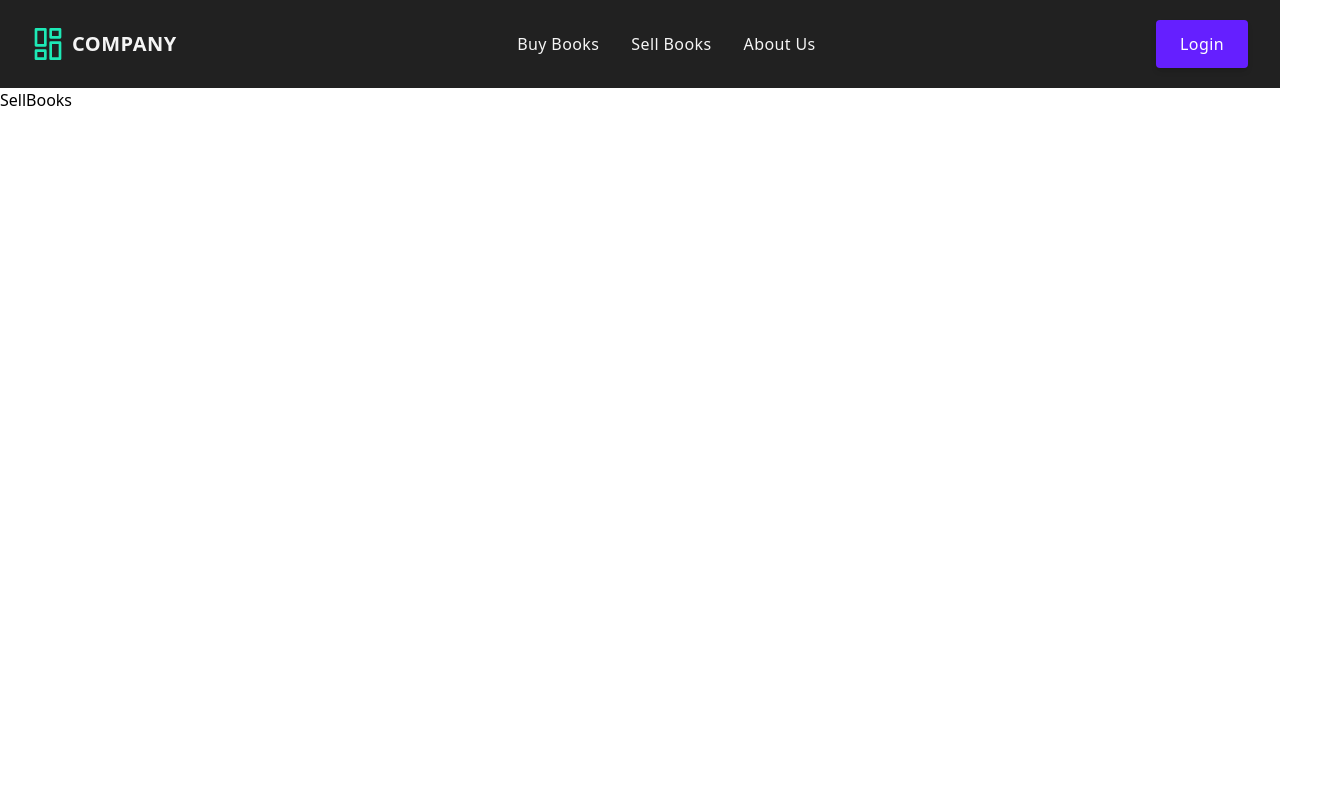
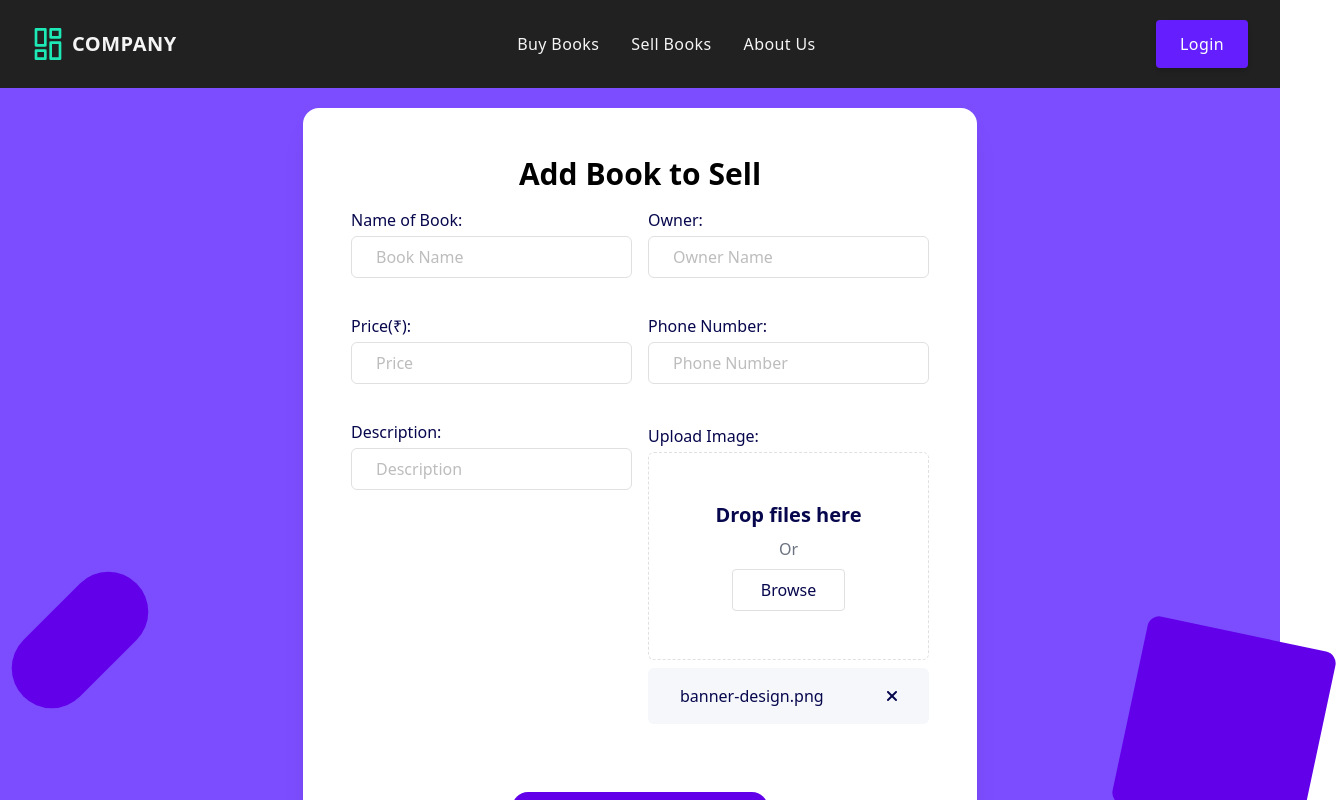
Before and after one commit to omtandel2307/ReSelliT, a React (Create React App) app: page /sellbooks in a window 1280 px wide. Shown: the top 800 px of the page, 1338 px wide, since content can reach past the window. Built offline with nearby package versions, Linux system fonts and the light colour scheme.

Commit message:
Add Books Component Design✅

```diff
--- a/src/pages/SellBooks.jsx
+++ b/src/pages/SellBooks.jsx
@@ -1,7 +1,161 @@
 import React from "react";
 
 const SellBooks = () => {
-  return <div className="min-h-[90vh]">SellBooks</div>;
+  return (
+    <div className="min-h-screen bg-deep-purple-accent-200 flex justify-center items-center">
+      <div className="absolute w-48 h-48 rounded-xl bg-deep-purple-accent-700 -bottom-6 -right-10 transform rotate-12 hidden md:block"></div>
+      <div className="py-12 px-12 bg-white rounded-2xl shadow-xl z-20 m-5">
+        <div>
+          <h1 className="text-3xl font-bold text-center mb-4 cursor-pointer">
+            Add Book to Sell
+          </h1>
+        </div>
+        <div className="space-y-4">
+          <div className="grid grid-cols-2 gap-4">
+            <div className="mb-5">
+              <label
+                for="name"
+                className="mb-1 block text-base font-medium text-[#07074D]"
+              >
+                Name of Book:
+              </label>
+              <input
+                type="text"
+                name="name"
+                id="name"
+                placeholder="Book Name"
+                className="w-full rounded-md border border-[#e0e0e0] bg-white py-2 px-6 text-base font-medium text-[#6B7280] outline-none focus:border-[#6A64F1] focus:shadow-md"
+              />
+            </div>
+            <div className="mb-5">
+              <label
+                for="owner"
+                className="mb-1 block text-base font-medium text-[#07074D]"
+              >
+                Owner:
+              </label>
+              <input
+                type="owner"
+                name="owner"
+                id="owner"
+                placeholder="Owner Name"
+                className="w-full rounded-md border border-[#e0e0e0] bg-white py-2 px-6 text-base font-medium text-[#6B7280] outline-none focus:border-[#6A64F1] focus:shadow-md"
+              />
+            </div>
+            <div className="mb-5">
+              <label
+                for="price"
+                className="mb-1 block text-base font-medium text-[#07074D]"
+              >
+                Price(₹):
+              </label>
+              <input
+                type="number"
+                name="price"
+                id="price"
+                placeholder="Price"
+                className="w-full rounded-md border border-[#e0e0e0] bg-white py-2 px-6 text-base font-medium text-[#6B7280] outline-none focus:border-[#6A64F1] focus:shadow-md"
+              />
+            </div>
+            <div className="mb-5">
+              <label
+                for="number"
+                className="mb-1 block text-base font-medium text-[#07074D]"
+              >
+                Phone Number:
+              </label>
+              <input
+                type="text"
+                name="number"
+                id="number"
+                placeholder="Phone Number"
+                className="w-full rounded-md border border-[#e0e0e0] bg-white py-2 px-6 text-base font-medium text-[#6B7280] outline-none focus:border-[#6A64F1] focus:shadow-md"
+              />
+            </div>
+            <div className="mb-5">
+              <label
+                for="description"
+                className="mb-1 block text-base font-medium text-[#07074D]"
+              >
+                Description:
+              </label>
+              <input
+                type="text"
+                name="description"
+                id="description"
+                placeholder="Description"
+                className="w-full rounded-md border border-[#e0e0e0] bg-white py-2 px-6 text-base font-medium text-[#6B7280] outline-none focus:border-[#6A64F1] focus:shadow-md"
+              />
+            </div>
+            <div className="mb-6 pt-1">
+              <label
+                for="name"
+                className="mb-1 block text-base font-medium text-[#07074D]"
+              >
+                Upload Image:
+              </label>
+
+              <div className="mb-2">
+                <input type="file" name="file" id="file" className="sr-only" />
+                <label
+                  for="file"
+                  className="relative flex min-h-[100px] items-center justify-center rounded-md border border-dashed border-[#e0e0e0] p-12 text-center"
+                >
+                  <div>
+                    <span className="mb-2 block text-xl font-semibold text-[#07074D]">
+                      Drop files here
+                    </span>
+                    <span className="mb-2 block text-base font-medium text-[#6B7280]">
+                      Or
+                    </span>
+                    <span className="inline-flex rounded border border-[#e0e0e0] py-2 px-7 text-base font-medium text-[#07074D]">
+                      Browse
+                    </span>
+                  </div>
+                </label>
+              </div>
+
+              <div className="mb-5 rounded-md bg-[#F5F7FB] py-4 px-8">
+                <div className="flex items-center justify-between">
+                  <span className="truncate pr-3 text-base font-medium text-[#07074D]">
+                    banner-design.png
+                  </span>
+                  <button className="text-[#07074D]">
+                    <svg
+                      width="10"
+                      height="10"
+                      viewBox="0 0 10 10"
+                      fill="none"
+                      xmlns="http://www.w3.org/2000/svg"
+                    >
+                      <path
+                        fill-rule="evenodd"
+                        clip-rule="evenodd"
+                        d="M0.279337 0.279338C0.651787 -0.0931121 1.25565 -0.0931121 1.6281 0.279338L9.72066 8.3719C10.0931 8.74435 10.0931 9.34821 9.72066 9.72066C9.34821 10.0931 8.74435 10.0931 8.3719 9.72066L0.279337 1.6281C-0.0931125 1.25565 -0.0931125 0.651788 0.279337 0.279338Z"
+                        fill="currentColor"
+                      />
+                      <path
+                        fill-rule="evenodd"
+                        clip-rule="evenodd"
+                        d="M0.279337 9.72066C-0.0931125 9.34821 -0.0931125 8.74435 0.279337 8.3719L8.3719 0.279338C8.74435 -0.0931127 9.34821 -0.0931123 9.72066 0.279338C10.0931 0.651787 10.0931 1.25565 9.72066 1.6281L1.6281 9.72066C1.25565 10.0931 0.651787 10.0931 0.279337 9.72066Z"
+                        fill="currentColor"
+                      />
+                    </svg>
+                  </button>
+                </div>
+              </div>
+            </div>
+          </div>
+        </div>
+        <div className="text-center mt-6">
+          <button className="py-2 w-64 text-xl text-white bg-deep-purple-accent-700 rounded-2xl">
+            Add Book
+          </button>
+        </div>
+      </div>
+      <div className="w-20 h-40 absolute bg-deep-purple-accent-700 rounded-full bottom-20 left-10 transform rotate-45 hidden md:block"></div>
+    </div>
+  );
 };
 
 export default SellBooks;
```
